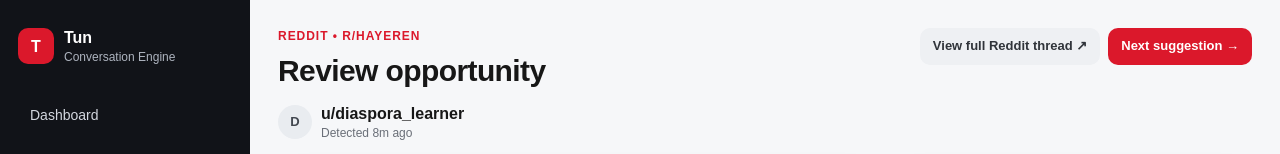
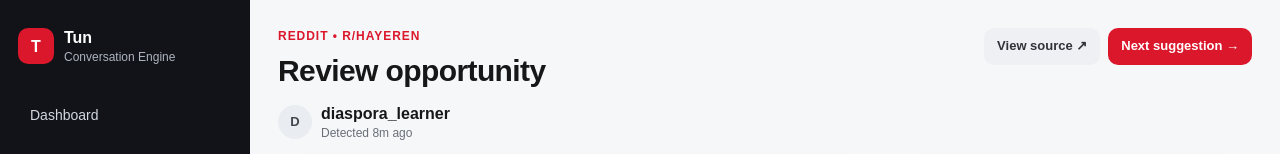
Before and after one commit to elleynote/tun-conversation-engine, a Next.js app: page /opportunities/demo-1 in a window 1280 px wide. Shown: the top 154 px of the page. Built offline with nearby package versions, Linux system fonts and the light colour scheme.

Commit message:
Make review header platform-aware

```diff
--- a/app/opportunities/[id]/page.tsx
+++ b/app/opportunities/[id]/page.tsx
@@ -26,6 +26,14 @@
     getNextOpportunityId(id),
   ]);
   if (!o) notFound();
+  const authorLabel = o.author
+    ? o.platform === "reddit" ? `u/${o.author.replace(/^u\//, "")}` : o.author
+    : "Unknown user";
+  const sourceLinkLabel = o.platform === "youtube"
+    ? "View YouTube comment ↗"
+    : o.platform === "reddit"
+      ? "View full Reddit thread ↗"
+      : "View source ↗";
 
   return (
     <AppShell>
@@ -33,10 +41,10 @@
         <div>
           <div className="eyebrow">{o.platform} • {o.community ?? "Public conversation"}</div>
           <h1>Review opportunity</h1>
-          <div className="review-author-row"><UserAvatar author={o.author} avatarUrl={o.author_avatar_url} size="md" /><div><strong>{o.author ? `u/${o.author.replace(/^u\//, "")}` : "Unknown user"}</strong><div className="small muted">Detected {o.relativeTime}{o.thread_key ? ` • ${o.thread_key}` : ""}</div></div></div>
+          <div className="review-author-row"><UserAvatar author={o.author} avatarUrl={o.author_avatar_url} size="md" /><div><strong>{authorLabel}</strong><div className="small muted">Detected {o.relativeTime}{o.thread_key ? ` • ${o.thread_key}` : ""}</div></div></div>
         </div>
         <div className="actions">
-          {o.original_url ? <a className="btn secondary" href={o.original_url} target="_blank" rel="noreferrer">View full Reddit thread ↗</a> : null}
+          {o.original_url ? <a className="btn secondary" href={o.original_url} target="_blank" rel="noreferrer">{sourceLinkLabel}</a> : null}
           <Link className="btn primary" href={nextOpportunityId ? `/opportunities/${nextOpportunityId}` : "/opportunities"}>
             {nextOpportunityId ? "Next suggestion →" : "Back to queue"}
           </Link>
@@ -73,7 +81,7 @@
             <div className="field"><div className="label">Direct-answer confidence</div><div className="value">{o.classification ? `${Math.round(o.classification.answer_confidence * 100)}%` : "-"}</div></div>
           </div>
 
-          {o.thread_items?.length ? <ThreadContext items={o.thread_items} currentId={o.id} /> : null}
+          {o.thread_items?.length ? <ThreadContext items={o.thread_items} currentId={o.id} platform={o.platform} /> : null}
 
           <section className="card panel section">
             <div className="section-head"><div><div className="eyebrow">Audit trail</div><h2>Activity</h2></div></div>
```
